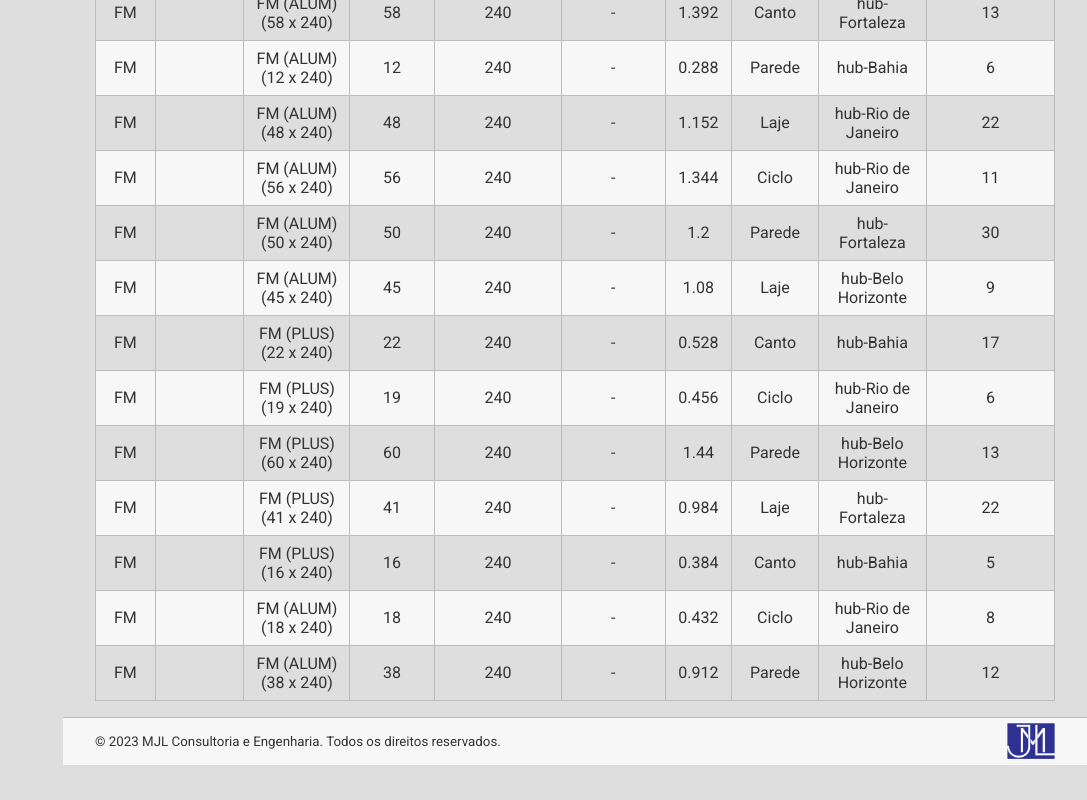
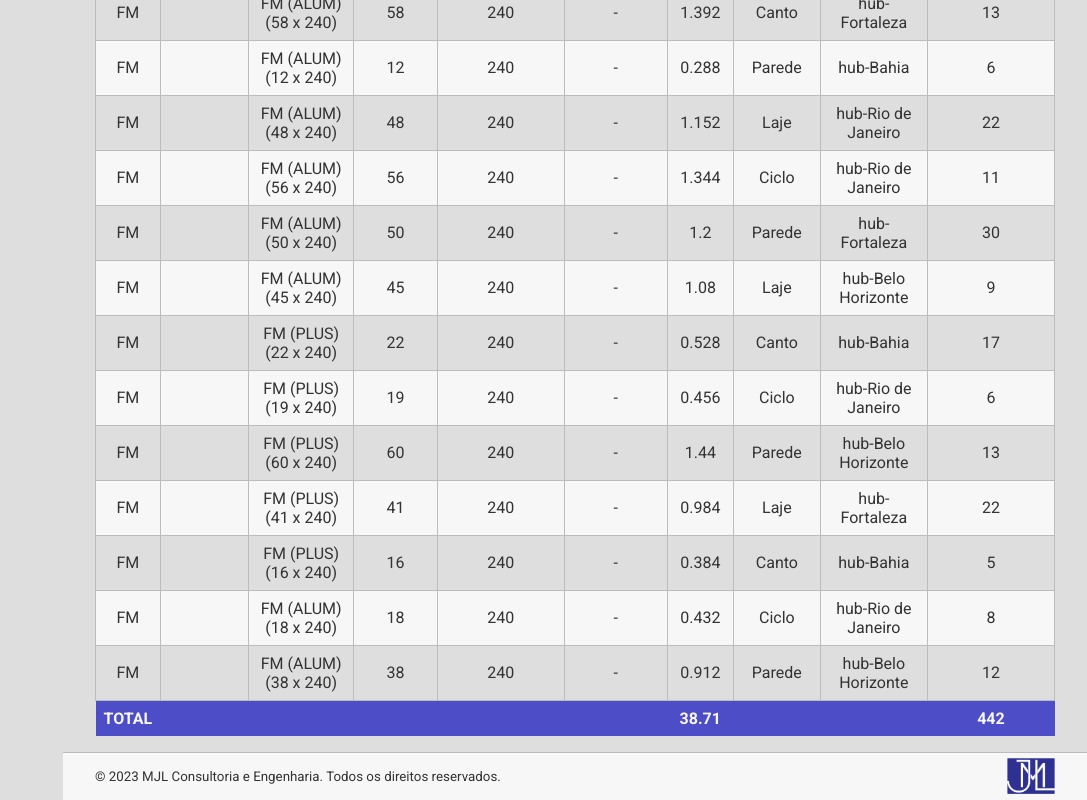
Before and after one commit to vclemente2/inventory-management-system-interface, a React (Vite) app: page /reports in a window 1280 px wide. Shown: the part 1477-2277 px from the top of the page, without its empty margins (193-1280 px from the left). Before the commit the page ends 2242 px from the top, so only its background shows below. Built offline with nearby package versions, Linux system fonts and the light colour scheme.

Commit message:
Incluindo linha de total na tabela da página relatórios.

```diff
--- a/src/components/DataTable/DataTable.module.scss
+++ b/src/components/DataTable/DataTable.module.scss
@@ -21,6 +21,16 @@
         background-color: $white;
     }
 
+    tr:last-child {
+        background-color: $light-blue;
+
+        td {
+            border: none;
+            color: $white;
+            font-weight: bold;
+        }
+    }
+
     tr:hover {
         background-color: $intermediate-grey;
     }
--- a/src/components/DataTable/DataTable.tsx
+++ b/src/components/DataTable/DataTable.tsx
@@ -38,9 +38,36 @@ const DataTable: React.FC<DataTableProps> = ({ data }) => {
             <td>{peca.stock}</td>
           </tr>
         ))}
+        {generateTotalRow({ data })}
       </tbody>
     </table>
   );
 };
 
+function generateTotalRow({ data }: DataTableProps) {
+  const { totalArea, totalStock } = data.reduce(
+    (totals, item) => {
+      totals.totalArea += item.area;
+      totals.totalStock += item.stock;
+      return totals;
+    },
+    { totalArea: 0, totalStock: 0 }
+  );
+
+  return (
+    <tr key="total" className={styles.totalRow} id="totalRow">
+      <td>TOTAL</td>
+      <td></td>
+      <td></td>
+      <td></td>
+      <td></td>
+      <td></td>
+      <td>{(totalArea / 10000).toFixed(2)}</td>
+      <td></td>
+      <td></td>
+      <td>{totalStock}</td>
+    </tr>
+  );
+}
+
 export default DataTable;
```
